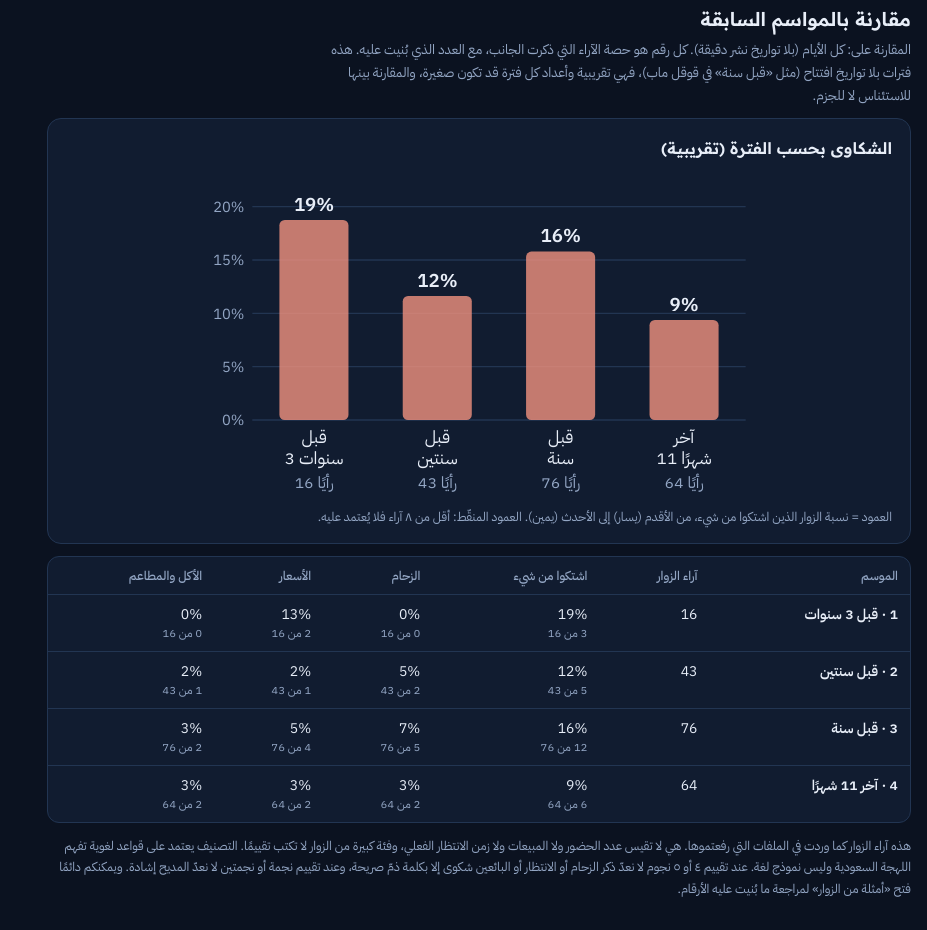
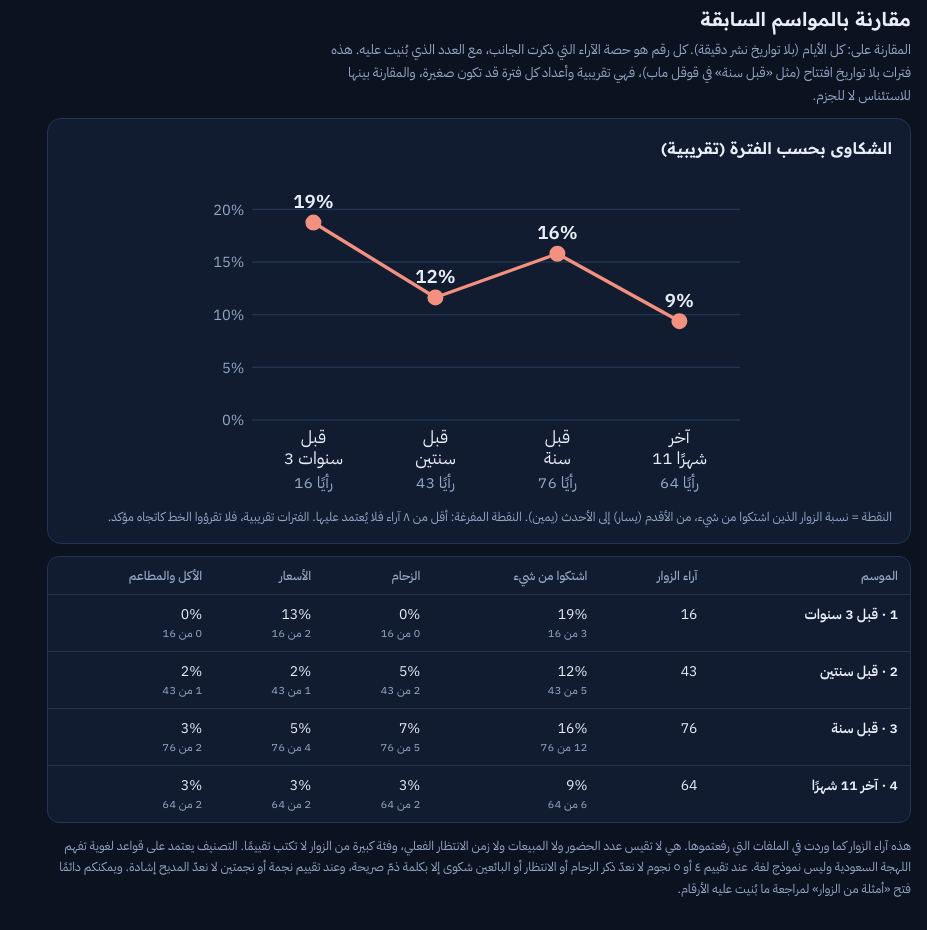
Before and after one commit to xtvkyx/event-advisor, a plain HTML site: page index.html in a window 1280 px wide. Shown: the part 4159-5089 px from the top of the page, without its empty margins (353-1280 px from the left). Drawn offline with Linux system fonts and the light colour scheme.

Commit message:
Show the period chart as a line instead of columns

```diff
--- a/index.html
+++ b/index.html
@@ -989,18 +989,17 @@ function chartSvg(ws){
 function opn(n){return n===1?'رأي واحد':n===2?'رأيان':fmt(n)+(n<=10?' آراء':' رأيًا')}
 function periodChart(rows){
  const pts=rows.filter(o=>o.s.N>0);if(pts.length<2)return '';
- const W=420,H=250,pl=40,pr=10,pt=26,pb=64,pw=W-pl-pr,ph=H-pt-pb,base=pt+ph,gap=pw/pts.length,bw=Math.min(56,gap*.56);
+ const W=420,H=250,pl=40,pr=14,pt=28,pb=64,pw=W-pl-pr,ph=H-pt-pb,base=pt+ph,gap=pw/pts.length;
  const vals=pts.map(o=>o.s.negAny/o.s.N*100),mx=Math.max(...vals,8);
- const st=[1,2,5,10,20,25,50,100].find(k=>k*4>=mx)||100,ymax=st*4,y=v=>pt+ph*(1-v/ymax);
+ const st=[1,2,5,10,20,25,50,100].find(k=>k*4>=mx)||100,ymax=st*4,y=v=>pt+ph*(1-v/ymax),X=i=>pl+gap*(i+.5);
  let g='';
  for(let k=0;k<=4;k++){const v=ymax*k/4,yy=y(v);g+='<line class="gx" x1="'+pl+'" x2="'+(W-pr)+'" y1="'+yy+'" y2="'+yy+'"/><text class="gt" x="'+(pl-6)+'" y="'+(yy+4)+'" text-anchor="end">'+Math.round(v)+'%</text>'}
+ g+='<path d="'+pts.map((o,i)=>(i?'L':'M')+X(i).toFixed(1)+' '+y(vals[i]).toFixed(1)).join(' ')+'" fill="none" stroke="var(--bad)" stroke-width="2.5" stroke-linejoin="round" stroke-linecap="round"/>';
  pts.forEach((o,i)=>{
-  const cx=pl+gap*(i+.5),v=vals[i],small=o.s.N<8,top=y(v),sel=o.id===V.ui.season;
+  const cx=X(i),v=vals[i],small=o.s.N<8,cy=y(v),sel=o.id===V.ui.season;
   const lbl=String(o.id).replace(/^\d+\s*·\s*/,''),m=lbl.match(/^(\S+)\s+(.+)$/),ln=m?[m[1],m[2]]:[lbl];
-  g+='<rect x="'+(cx-bw/2).toFixed(1)+'" y="'+top.toFixed(1)+'" width="'+bw.toFixed(1)+'" height="'+Math.max(1,base-top).toFixed(1)+'" rx="4" '+
-   (small?'fill="none" stroke="var(--bad)" stroke-width="2" stroke-dasharray="4 3"':'fill="var(--bad)" fill-opacity="'+(sel?1:.8)+'"'+(sel?' stroke="var(--fg)" stroke-width="2"':''))+
-   '><title>'+esc(lbl)+': '+Math.round(v)+'% ('+o.s.negAny+' من '+o.s.N+')'+(small?' · عدد قليل':'')+'</title></rect>'+
-   '<text x="'+cx.toFixed(1)+'" y="'+(top-7).toFixed(1)+'" text-anchor="middle" font-size="14" font-weight="700" fill="var(--fg)">'+Math.round(v)+'%</text>'+
+  g+='<circle cx="'+cx.toFixed(1)+'" cy="'+cy.toFixed(1)+'" r="'+(sel?6:5)+'" fill="'+(small?'var(--bg)':'var(--bad)')+'" stroke="'+(sel?'var(--fg)':'var(--bad)')+'" stroke-width="2"><title>'+esc(lbl)+': '+Math.round(v)+'% ('+o.s.negAny+' من '+o.s.N+')'+(small?' · عدد قليل':'')+'</title></circle>'+
+   '<text x="'+cx.toFixed(1)+'" y="'+(cy-11).toFixed(1)+'" text-anchor="middle" font-size="14" font-weight="700" fill="var(--fg)">'+Math.round(v)+'%</text>'+
    ln.map((t,j)=>'<text x="'+cx.toFixed(1)+'" y="'+(base+17+j*16)+'" text-anchor="middle" font-size="13" fill="var(--fg)">'+esc(t)+'</text>').join('')+
    '<text x="'+cx.toFixed(1)+'" y="'+(base+17+ln.length*16+2)+'" text-anchor="middle" font-size="12" fill="var(--mut)">'+esc(opn(o.s.N))+'</text>';
  });
@@ -1042,7 +1041,7 @@ function renderHappened(){
   '<div class="card"><h3>ماذا يسألون قبل الزيارة؟</h3>'+qHtml+'</div>'+
   '<div><h3 class="sec">أين تظهر المشاكل في رحلة الزائر؟</h3><div class="stages">'+stg+'</div></div>'+
   '<div><h3 class="sec">مقارنة بالمواسم السابقة</h3><p class="secp">المقارنة على: '+esc(perLabel())+'. كل رقم هو حصة الآراء التي ذكرت الجانب، مع العدد الذي بُنيت عليه.'+(V.dated?'':' هذه فترات بلا تواريخ افتتاح (مثل «قبل سنة» في قوقل ماب)، فهي تقريبية وأعداد كل فترة قد تكون صغيرة، والمقارنة بينها للاستئناس لا للجزم.')+'</p>'+
-   '<div class="card" style="margin-bottom:12px"><h3>'+(V.dated?'الشكاوى في كل موسم':'الشكاوى بحسب الفترة (تقريبية)')+'</h3>'+periodChart(dated)+'<div class="small">العمود = نسبة الزوار الذين اشتكوا من شيء، من الأقدم (يسار) إلى الأحدث (يمين). العمود المنقّط: أقل من ٨ آراء فلا يُعتمد عليه.</div></div>'+
+   '<div class="card" style="margin-bottom:12px"><h3>'+(V.dated?'الشكاوى في كل موسم':'الشكاوى بحسب الفترة (تقريبية)')+'</h3>'+periodChart(dated)+'<div class="small">النقطة = نسبة الزوار الذين اشتكوا من شيء، من الأقدم (يسار) إلى الأحدث (يمين). النقطة المفرغة: أقل من ٨ آراء فلا يُعتمد عليها. الفترات تقريبية، فلا تقرؤوا الخط كاتجاه مؤكد.</div></div>'+
    '<div class="tw"><table><thead><tr><th>الموسم</th><th>آراء الزوار</th><th>اشتكوا من شيء</th>'+iss.slice(0,3).map(z=>'<th>'+esc(ASPECTS[z.a].label)+'</th>').join('')+'</tr></thead><tbody>'+cmpRows+'</tbody></table></div></div>'+
   (ws?'<div class="card"><h3>الشكاوى أسبوعًا بعد أسبوع</h3><div class="legend" style="margin-bottom:6px">'+ws.ids.map((id,i)=>'<span><i style="background:'+CHART_COLS[i%CHART_COLS.length]+'"></i>'+esc(id)+(id===ui.season?' (المحدد)':'')+'</span>').join('')+'<span>○ أسبوع بآراء قليلة</span></div><div class="chartbox">'+chartSvg(ws)+'</div></div>':'')+
   (ar.length?'<div><h3 class="sec">المناطق</h3><p class="secp">المناطق التي فيها ١٠ آراء أو أكثر، مرتبة بحسب نسبة الشكاوى.</p><div class="tw"><table><thead><tr><th>المنطقة</th><th>آراء</th><th>اشتكوا من شيء</th><th>أكثر شكوى</th><th></th></tr></thead><tbody>'+
```
Also changed, not shown: 1 other file.
